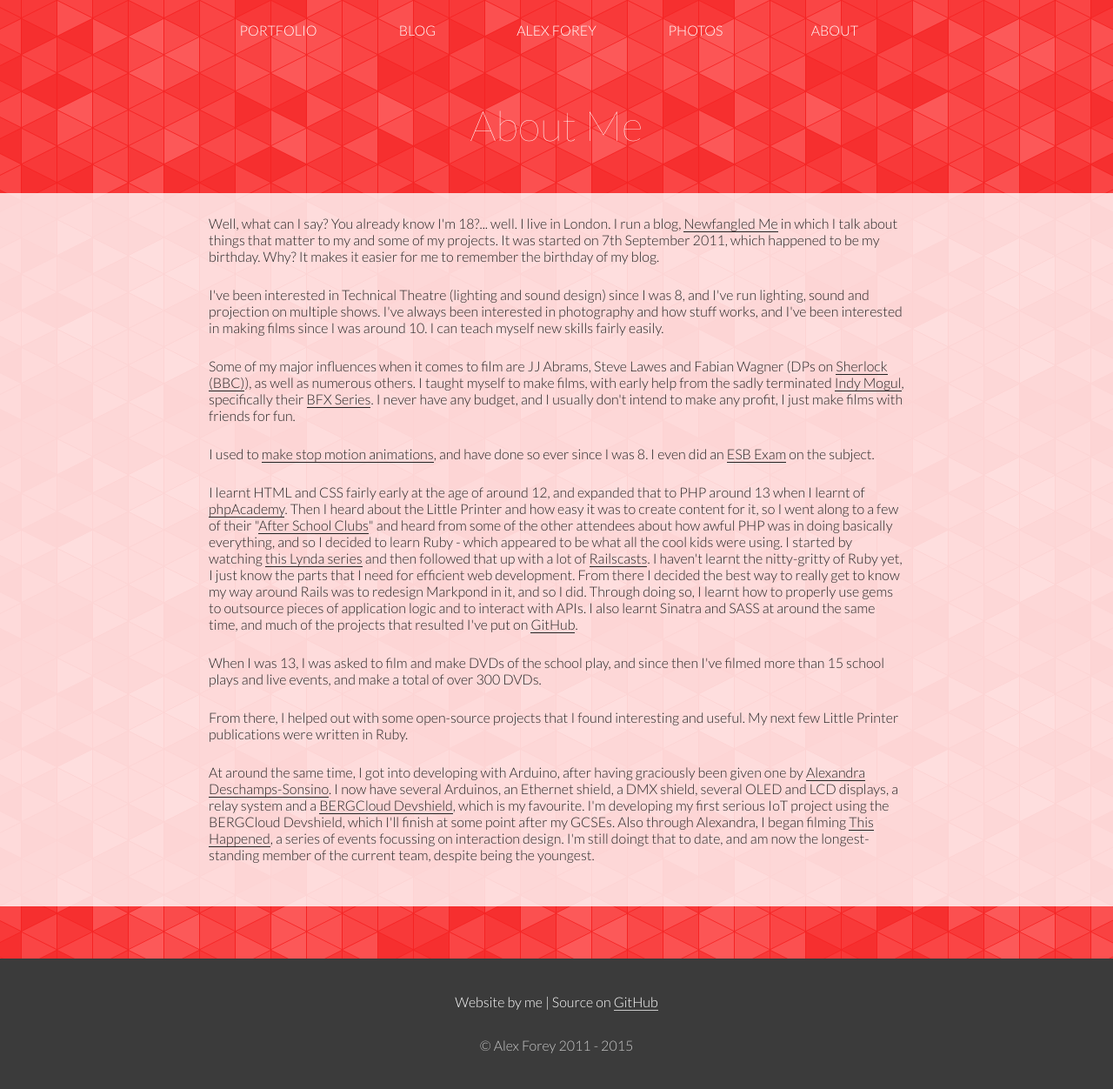
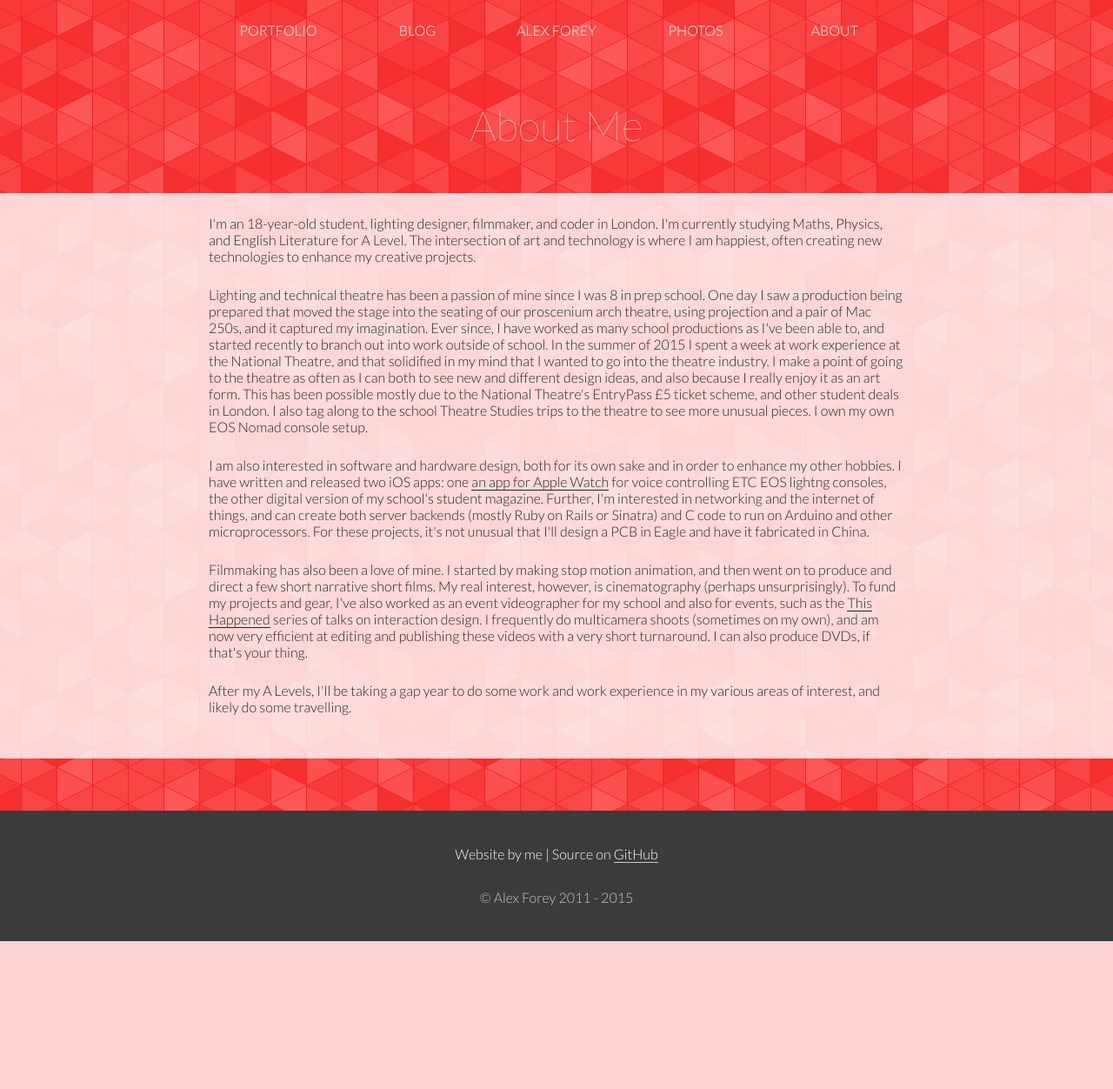
Before and after one commit to alfo/alexforey.com, a PHP site: page /about.php in a window 1280 px wide. Shown: the whole page at 87% size. After the commit the page ends 1082 px from the top, so only its background shows below. Run offline with PHP 8.4, Linux system fonts and the light colour scheme.

Commit message:
Updated about text

```diff
--- a/about.php
+++ b/about.php
@@ -20,21 +20,15 @@
 
     <div class="container">
 
-      <p>Well, what can I say? You already know I'm <?php echo $age; ?>?... well. I live in London. I run a blog, <a href="http://newfangled.me" target="_blank">Newfangled Me</a> in which I talk about things that matter to my and some of my projects. It was started on 7th September 2011, which happened to be my birthday. Why? It makes it easier for me to remember the birthday of my blog.</p>
+      <p>I'm an 18-year-old student, lighting designer, filmmaker, and coder in London. I'm currently studying Maths, Physics, and English Literature for A Level. The intersection of art and technology is where I am happiest, often creating new technologies to enhance my creative projects.</p>
 
-  		<p>I've been interested in Technical Theatre (lighting and sound design) since I was 8, and I've run lighting, sound and projection on multiple shows. I've always been interested in photography and how stuff works, and I've been interested in making films since I was around 10. I can teach myself new skills fairly easily.</p>
+      <p>Lighting and technical theatre has been a passion of mine since I was 8 in prep school. One day I saw a production being prepared that moved the stage into the seating of our proscenium arch theatre, using projection and a pair of Mac 250s, and it captured my imagination. Ever since, I have worked as many school productions as I've been able to, and started recently to branch out into work outside of school. In the summer of 2015 I spent a week at work experience at the National Theatre, and that solidified in my mind that I wanted to go into the theatre industry. I make a point of going to the theatre as often as I can both to see new and different design ideas, and also because I really enjoy it as an art form. This has been possible mostly due to the National Theatre's EntryPass £5 ticket scheme, and other student deals in London. I also tag along to the school Theatre Studies trips to the theatre to see more unusual pieces. I own my own EOS Nomad console setup.</p>
 
-  		<p>Some of my major influences when it comes to film are JJ Abrams, Steve Lawes and Fabian Wagner (DPs on <a href="http://sherlockology.com" target="_blank">Sherlock (BBC)</a>), as well as numerous others. I taught myself to make films, with early help from the sadly terminated <a href="http://indymogul.com" target="_blank">Indy Mogul</a>, specifically their <a href="http://www.indymogul.com/tag/BFX" target="_blank">BFX Series</a>. I never have any budget, and I usually don't intend to make any profit, I just make films with friends for fun.</p>
+      <p>I am also interested in software and hardware design, both for its own sake and in order to enhance my other hobbies. I have written and released two iOS apps: one <a href="/focus-mate">an app for Apple Watch</a> for voice controlling ETC EOS lightng consoles, the other digital version of my school's student magazine. Further, I'm interested in networking and the internet of things, and can create both server backends (mostly Ruby on Rails or Sinatra) and C code to run on Arduino and other microprocessors. For these projects, it's not unusual that I'll design a PCB in Eagle and have it fabricated in China.</p>
 
-  		<p>I used to <a href="http://youtube.com/foreya" target="_blank">make stop motion animations</a>, and have done so ever since I was 8. I even did an <a href="http://www.esbuk.org//content/Home.aspx" target="_blank">ESB Exam</a> on the subject.<p>
+      <p>Filmmaking has also been a love of mine. I started by making stop motion animation, and then went on to produce and direct a few short narrative short films. My real interest, however, is cinematography (perhaps unsurprisingly). To fund my projects and gear, I've also worked as an event videographer for my school and also for events, such as the <a href="http://thishappened.org">This Happened</a> series of talks on interaction design. I frequently do multicamera shoots (sometimes on my own), and am now very efficient at editing and publishing these videos with a very short turnaround. I can also produce DVDs, if that's your thing.</p>
 
-  		<p>I learnt HTML and CSS fairly early at the age of around 12, and expanded that to PHP around 13 when I learnt of <a href="https://phpacademy.org">phpAcademy</a>. Then I heard about the Little Printer and how easy it was to create content for it, so I went along to a few of their "<a href="http://bergcloud.com/2012/09/20/little-printer-after-school-club/">After School Clubs</a>" and heard from some of the other attendees about how awful PHP was in doing basically everything, and so I decided to learn Ruby - which appeared to be what all the cool kids were using. I started by watching <a href="http://www.lynda.com/Ruby-Rails-tutorials/Ruby-Rails-3-Essential-Training/55960-2.html">this Lynda series</a> and then followed that up with a lot of <a href="http://railscasts.com">Railscasts</a>. I haven't learnt the nitty-gritty of Ruby yet, I just know the parts that I need for efficient web development. From there I decided the best way to really get to know my way around Rails was to redesign Markpond in it, and so I did. Through doing so, I learnt how to properly use gems to outsource pieces of application logic and to interact with APIs. I also learnt Sinatra and SASS at around the same time, and much of the projects that resulted I've put on <a href="https://github.com/alfo?tab=repositories">GitHub</a>.</p>
-
-  		<p>When I was 13, I was asked to film and make DVDs of the school play, and since then I've filmed more than 15 school plays and live events, and make a total of over 300 DVDs.</p>
-
-  		<p>From there, I helped out with some open-source projects that I found interesting and useful. My next few Little Printer publications were written in Ruby.</p>
-
-  		<p>At around the same time, I got into developing with Arduino, after having graciously been given one by <a href="http://designswarm.com">Alexandra Deschamps-Sonsino</a>. I now have several Arduinos, an Ethernet shield, a DMX shield, several OLED and LCD displays, a relay system and a <a href="http://bergcloud.com/platform/">BERGCloud Devshield</a>, which is my favourite. I'm developing my first serious IoT project using the BERGCloud Devshield, which I'll finish at some point after my GCSEs. Also through Alexandra, I began filming <a href="http://thishappened.org/">This Happened</a>, a series of events focussing on interaction design. I'm still doingt that to date, and am now the longest-standing member of the current team, despite being the youngest.</p>
+      <p>After my A Levels, I'll be taking a gap year to do some work and work experience in my various areas of interest, and likely do some travelling.</p>
 
     </div>
 
```
